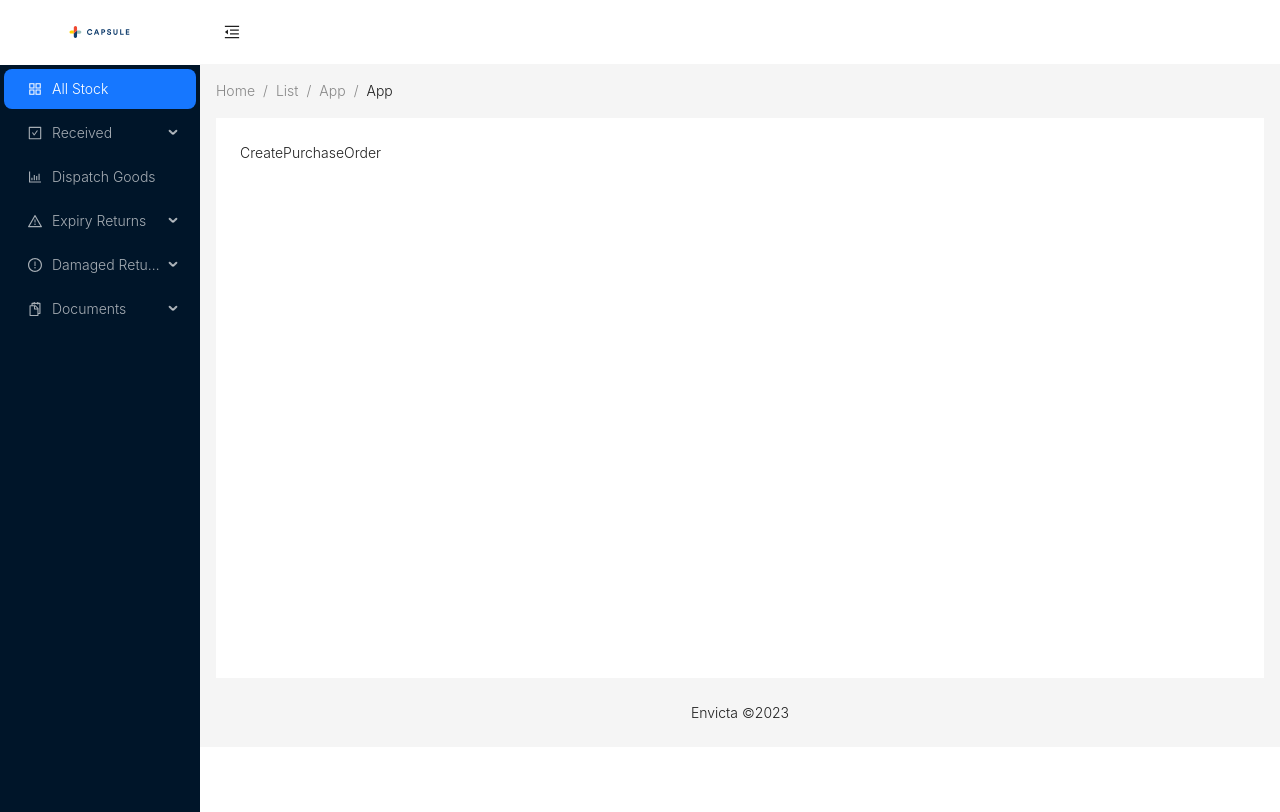
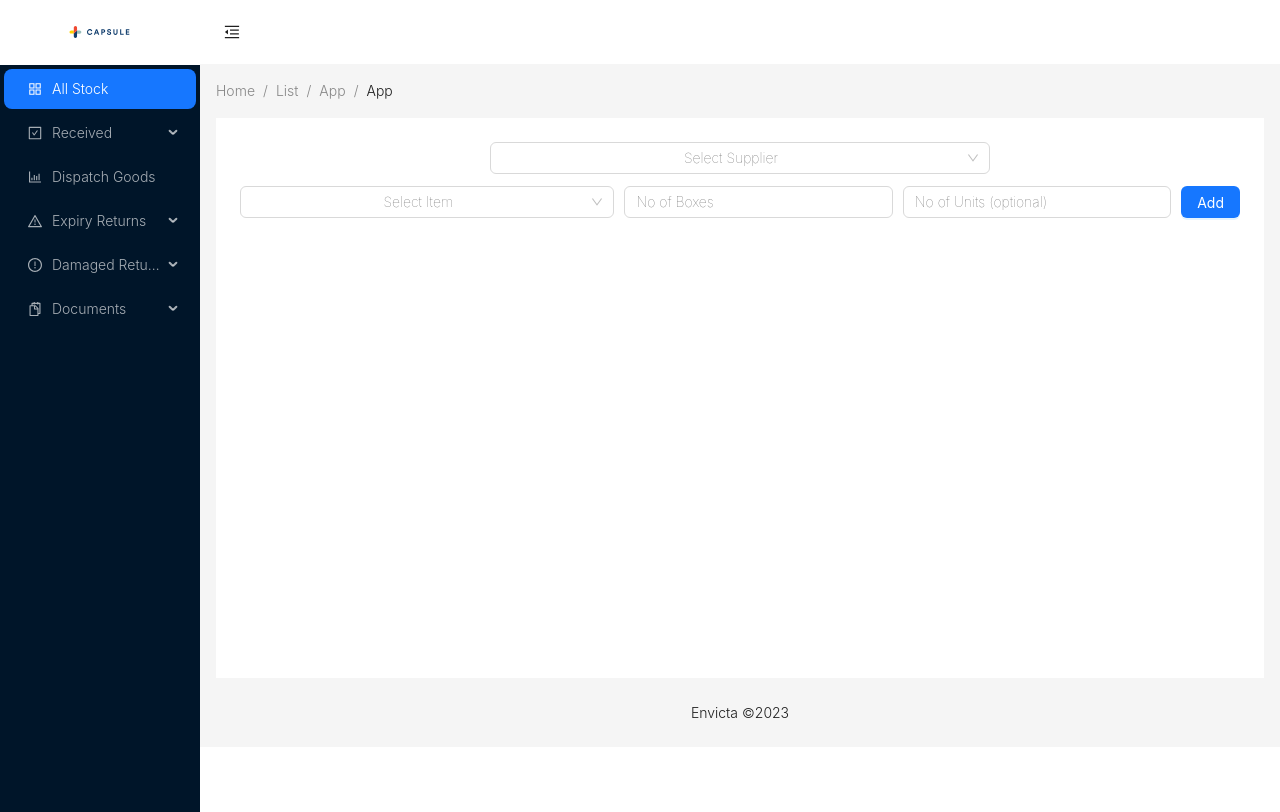
Before and after one commit to mohammedafridh/PharmacyManagementSystem, a React (Create React App) app in the folder frontend/: page /purchaseOrder in a window 1280 px wide. Built offline with nearby package versions, Linux system fonts and the light colour scheme.

Commit message:
adding create purchase order

```diff
--- /dev/null
+++ b/frontend/src/Pages/Purchase/CreatePurchaseOrder.css
@@ -0,0 +1,18 @@
+.insertForm{
+    display: flex;
+    flex-direction: column;
+    gap: 12px;
+    text-align: center;
+    align-items: center;
+}
+
+.CreatePurchaseInputs{
+    display: flex;
+    gap: 10px;
+    width: 100%;
+}
+
+input::placeholder, .ant-select-selection-placeholder {
+    color: rgb(100, 100, 100)!important;
+    font-weight: 100;
+}
--- a/frontend/src/Pages/Purchase/CreatePurchaseOrder.jsx
+++ b/frontend/src/Pages/Purchase/CreatePurchaseOrder.jsx
@@ -1,8 +1,69 @@
 import React from 'react'
+import './CreatePurchaseOrder.css'
+import { Button, Select, Input, InputNumber } from 'antd';
 
 const CreatePurchaseOrder = () => {
   return (
-    <div>CreatePurchaseOrder</div>
+    <div className="createPurchaseOrderContents">
+      <form className="insertForm">
+
+        <Select
+          showSearch
+          style={{
+            width: '50%',
+          }}
+          placeholder="Select Supplier"
+          optionFilterProp="children"
+          filterOption={(input, option) => (option?.label ?? '').includes(input)}
+          filterSort={(optionA, optionB) =>
+            (optionA?.label ?? '').toLowerCase().localeCompare((optionB?.label ?? '').toLowerCase())
+          }
+          options={[
+            {
+              value: '1',
+              label: 'Not Identified',
+            },
+            {
+              value: '2',
+              label: 'Closed',
+            }
+          ]}
+        />
+
+
+        <div className="CreatePurchaseInputs">
+          <Select
+            showSearch
+            style={{
+              width: '70%',
+            }}
+            placeholder="Select Item"
+            optionFilterProp="children"
+            filterOption={(input, option) => (option?.label ?? '').includes(input)}
+            filterSort={(optionA, optionB) =>
+              (optionA?.label ?? '').toLowerCase().localeCompare((optionB?.label ?? '').toLowerCase())
+            }
+            options={[
+              {
+                value: '1',
+                label: 'Not Identified',
+              },
+              {
+                value: '2',
+                label: 'Closed',
+              }
+            ]}
+          />
+          <InputNumber placeholder='No of Boxes' style={{ width: '50%' }} />
+          <InputNumber placeholder='No of Units (optional)' style={{ width: '50%' }} />
+
+          <Button type="primary" htmlType="submit">
+            Add
+          </Button>
+        </div>
+
+      </form>
+    </div>
   )
 }
 
```
